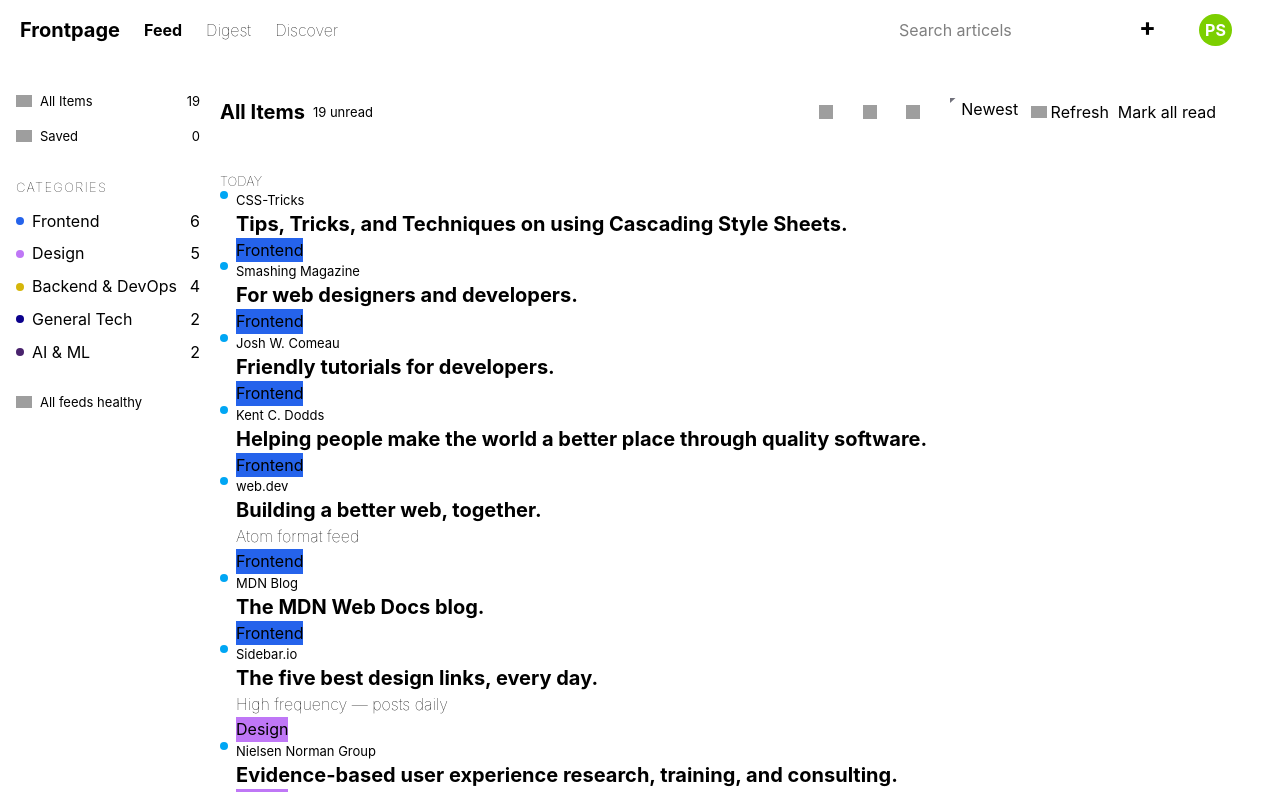
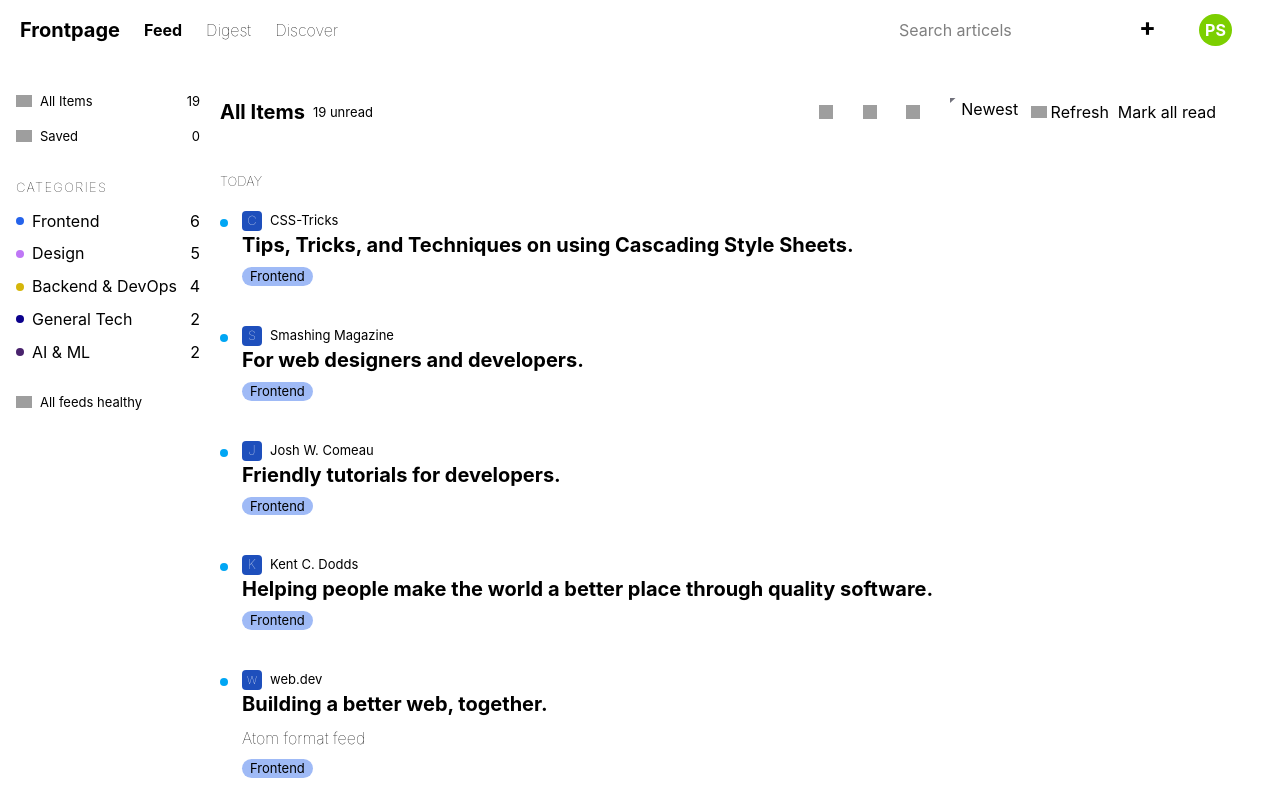
Before and after one commit to PrivDDOS/Angular-feed-reader, an Angular app: page / in a window 1280 px wide. Shown: the top 792 px of the page. Built offline with nearby package versions, Linux system fonts and the light colour scheme; grey boxes are pictures that could not be loaded.

Commit message:
Finish styling the Feed

```diff
--- a/src/app/app.html
+++ b/src/app/app.html
@@ -132,9 +132,9 @@
             </div>
             <div class="w-auto flex items-center justify-between ms-auto me-16">
                 <div class="flex justify-evenly items-center w-40 h-full">
-                    <img src="https://cdn-icons-png.flaticon.com/512/4254/4254068.png" alt="normal layout icon" class="w-[14px] h-[14px]">
-                    <img src="https://cdn-icons-png.flaticon.com/512/1250/1250641.png" alt="bento layout icon" class="w-[14px] h-[14px]">
-                    <img src="https://cdn-icons-png.flaticon.com/512/4990/4990567.png" alt="list layout icon" class="w-[14px] h-[14px]">
+                    <img src="https://cdn-icons-png.flaticon.com/512/4254/4254068.png" alt="normal layout icon" class="w-[14px] h-[14px] cursor-pointer">
+                    <img src="https://cdn-icons-png.flaticon.com/512/1250/1250641.png" alt="bento layout icon" class="w-[14px] h-[14px] cursor-pointer">
+                    <img src="https://cdn-icons-png.flaticon.com/512/4990/4990567.png" alt="list layout icon" class="w-[14px] h-[14px] cursor-pointer">
                 </div>
                 <div class="flex justify-evenly items-center h-full w-auto">
                     <div
@@ -174,41 +174,53 @@
             </div>
             @for (feeds of categories; track feeds.name) {
                 @for (feed of feeds.feeds; track feed.feedUrl) {
-                    <div class="flex flex-row">
+                    <ul class="flex flex-row py-5">
 
                         <span
-                        class="mr-2 inline-block h-2 w-2 shrink-0 rounded-full bg-sky-500"
+                        class="inline-block h-2 w-2 shrink-0 rounded-full bg-sky-500 mt-[8px] mr-[6px]"
                         >
                         </span>
 
-                        <div
-                        class="w-full flex flex-row"
+                        <li
+                        class="w-full flex flex-row ps-2"
                         >
                             <div class="flex flex-col">
-                                <div class="flex-row">
-                                    <p class="text-sm font-thiner">
+                                <div class="flex flex-row">
+                                    <span
+                                    class="w-5 h-5 flex justify-center rounded"
+                                    [style.backgroundColor]="'color-mix(in srgb, ' + feeds.color + ' 80%, black)'"
+                                    >
+                                        <p class="text-sm font-thin text-white">
+                                            {{ feed.title[0] }}
+                                        </p>
+                                    </span>
+                                    <p class="text-sm font-thiner ps-2">
                                         {{ feed.title }}
                                     </p>
                                 </div>
-                                <p class="text-lg font-bold">
+                                <p class="text-lg font-bold pb-2">
                                     {{ feed.description }}
                                 </p>
                                 @if (feed.notes) {
-                                    <p class="text-base font-thin">
+                                    <p class="text-base font-thin pb-2">
                                         {{ feed.notes }}
                                     </p>
                                 }
                                 <span
-                                class="max-w-max text-base font-normal"
-                                [style.backgroundColor]="feeds.color"
+                                class="max-w-max rounded-full px-2"
+                                [style.backgroundColor]="feeds.color + '70'"
                                 >
-                                    {{ feeds.name }}
+                                    <p
+                                    class="text-sm font-normal"
+                                    >
+                                        {{ feeds.name }}
+                                    </p>
                                 </span>
                             </div>
 
-                        </div>
+                        </li>
 
-                    </div>
+                    </ul>
                 }
             }
          </div>
```
